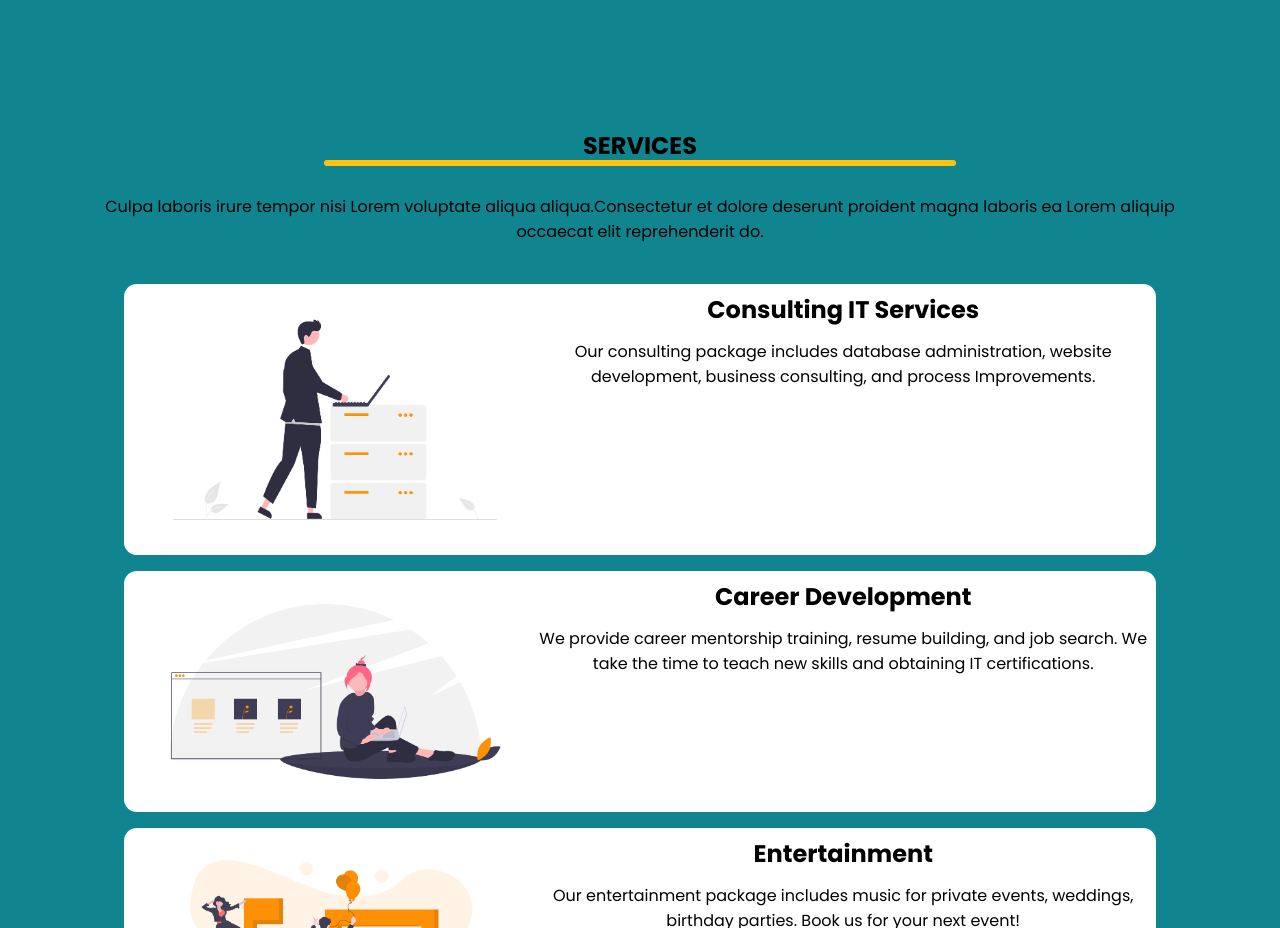
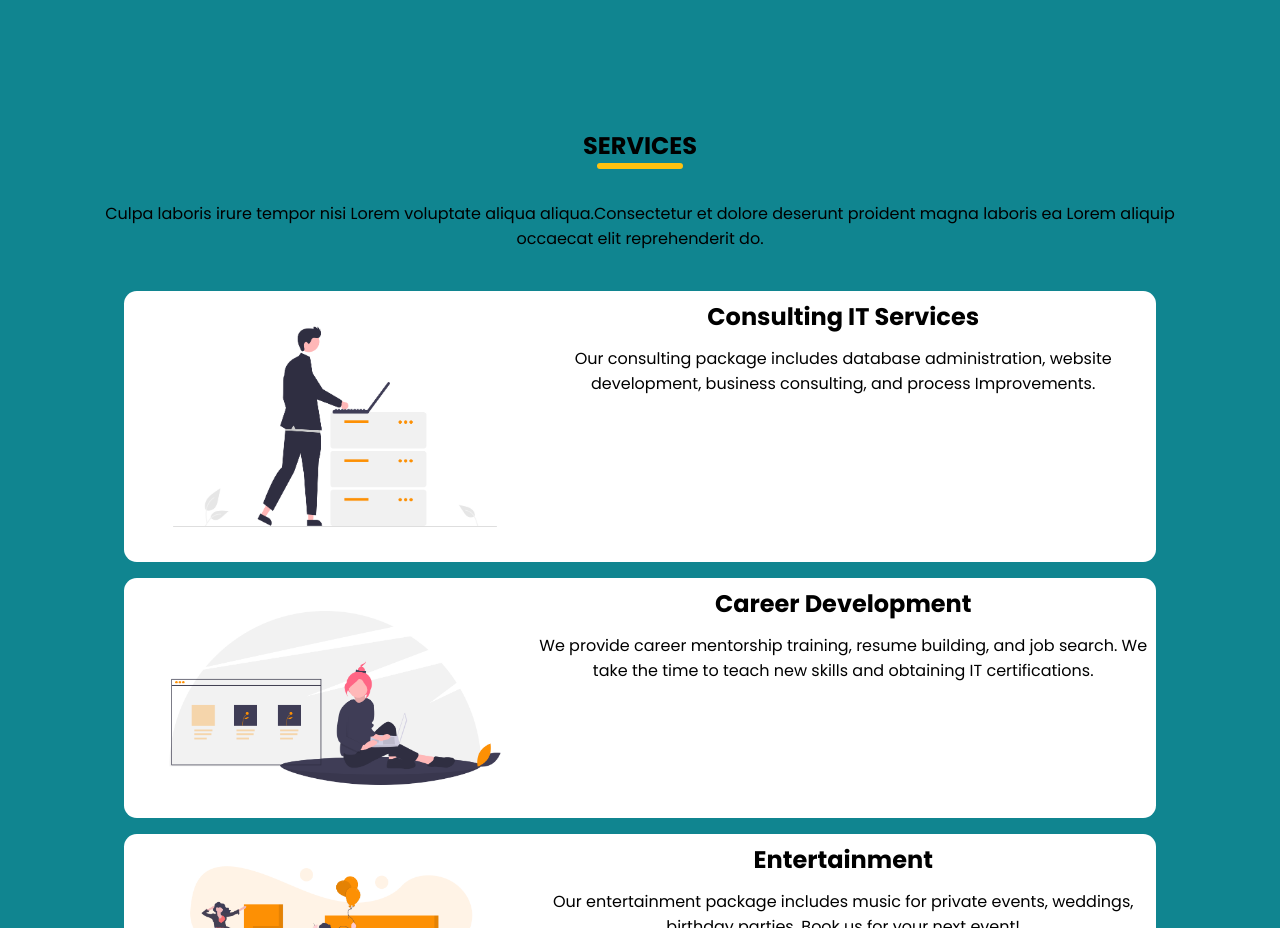
Before and after one commit to gustaveH/denwize2-0, a React (Create React App) app: page /services in a window 1280 px wide. Shown: the part 820-1748 px from the top of the page. Built offline with nearby package versions, Linux system fonts and the light colour scheme.

Commit message:
fixed header text

```diff
--- a/src/App.scss
+++ b/src/App.scss
@@ -18,7 +18,10 @@
       padding: 0 14em;
     }
     .header-line {
-      margin: -0.2em auto;
+      background: var(--primaryColor);
+      display: block;
+      margin: auto;
+      width: 80px;
       border: 0.2em solid var(--primaryColor);
       border-radius: 5px;
     }
--- a/src/components/HeaderLine.js
+++ /dev/null
@@ -1,16 +0,0 @@
-import React from 'react';
-
-const HeaderLine = (props) => {
-  return (
-    <div>
-      <div className='section-header'>
-        <h1 className='header-text'>{props.headerLine}</h1>
-        <div className='hr-line'>
-          <hr className='header-line' />
-        </div>
-      </div>
-    </div>
-  );
-};
-
-export default HeaderLine;
--- /dev/null
+++ b/src/components/HeaderText.js
@@ -0,0 +1,12 @@
+import React from 'react';
+
+const HeaderLine = (props) => {
+  return (
+    <div className='section-header'>
+      <h1 className='header-text'>{props.headerLine}</h1>
+      <span className='header-line' />
+    </div>
+  );
+};
+
+export default HeaderLine;
--- a/src/components/Services.js
+++ b/src/components/Services.js
@@ -3,14 +3,14 @@ import Card from './Card';
 import MusicAvatar from '../images/card/compose_music.png';
 import WebdevAvatar from '../images/card/web_development.png';
 import DbaAvatar from '../images/card/maintanance.png';
-import HeaderLine from './HeaderLine';
+import HeaderText from './HeaderText';
 
 const Services = () => {
   return (
     <>
       <section className='service-page'>
         <div className='container'>
-          <HeaderLine headerLine='services' />
+          <HeaderText headerLine='services' />
           <p className='service-text'>
             Culpa laboris irure tempor nisi Lorem voluptate aliqua
             aliqua.Consectetur et dolore deserunt proident magna laboris ea
```
